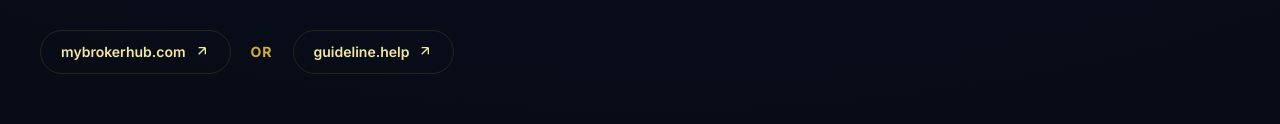
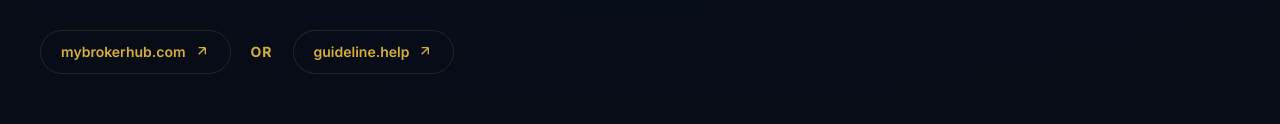
Before and after one commit to dakroub099/Opaleon-Holdings, a plain HTML site: page index.html in a window 1280 px wide. Shown: the part 1764-1888 px from the top of the page. Drawn offline with nearby package versions, Linux system fonts and the light colour scheme.

Commit message:
updated gold to be same throughout

```diff
--- a/css/styles.css
+++ b/css/styles.css
@@ -527,7 +527,7 @@ section {
     padding: 10px 20px;
     border: 1px solid var(--gold-dim);
     border-radius: 999px;
-    color: var(--gold-light);
+    color: var(--gold);
     text-decoration: none;
     font-weight: 600;
     font-size: 14px;
@@ -538,6 +538,7 @@ section {
     background: rgba(212, 175, 55, 0.1);
     border-color: var(--gold);
     transform: translateX(4px);
+    color: var(--gold);
 }
 
 .company-link.secondary {
```
